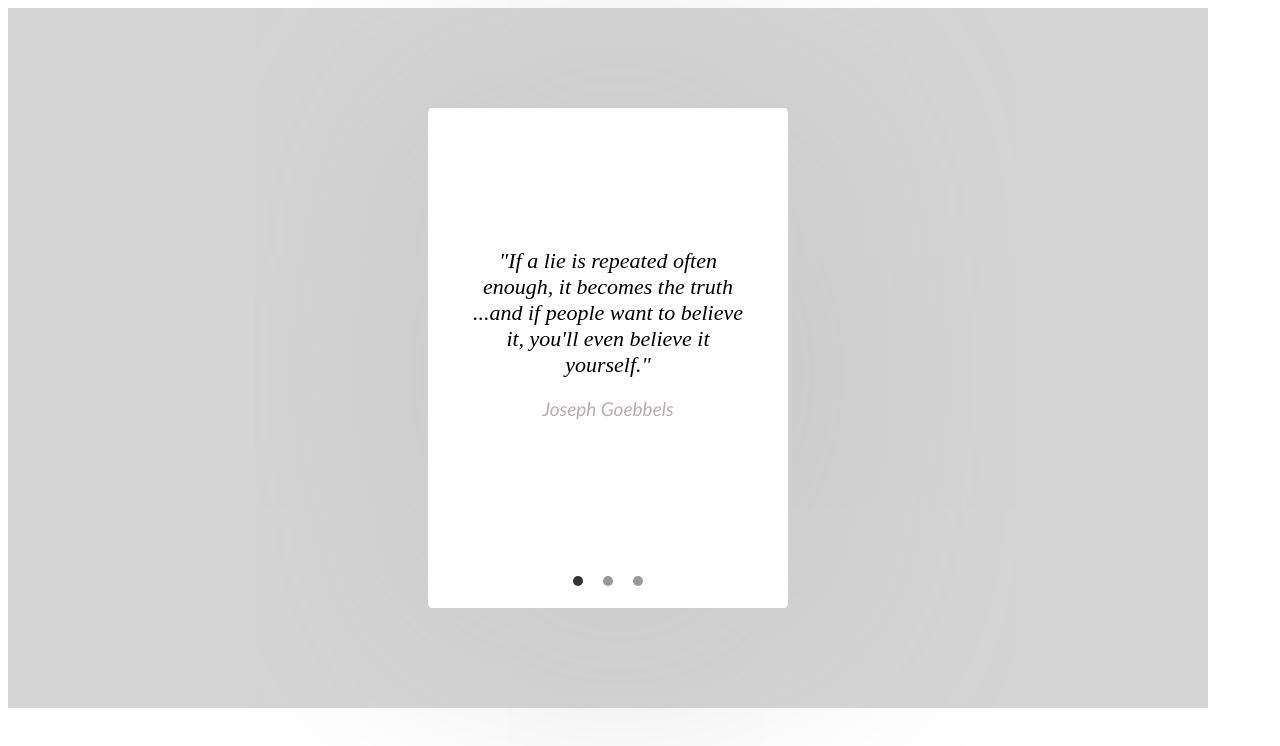
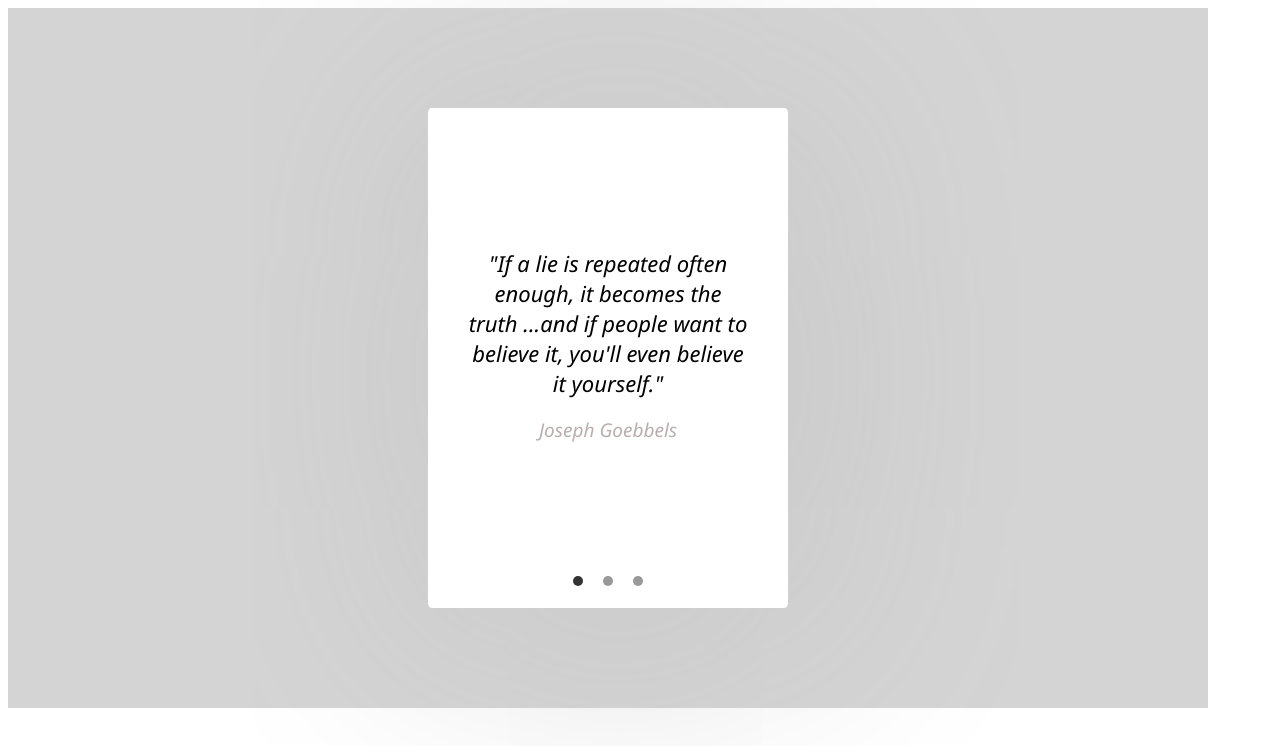
Before and after one commit to Oscar-Mattsson-790/Kort-med-pager, a plain HTML site: page index.html in a window 1280 px wide. Drawn offline with Linux system fonts and the light colour scheme.

Commit message:
Changed font
Made change in font-family

```diff
--- a/style.css
+++ b/style.css
@@ -6,6 +6,7 @@ article {
   font-size: 22px;
   font-style: italic;
   font-weight: 500;
+  font-family: "Segoe UI", Tahoma, Geneva, Verdana, sans-serif;
 }
 
 q {
@@ -15,8 +16,6 @@ q {
 p {
   color: #b8aeae;
   font-size: 19px;
-  font-family: "Trebuchet MS", "Lucida Sans Unicode", "Lucida Grande",
-    "Lucida Sans", Arial, sans-serif;
 }
 
 .container {
```
